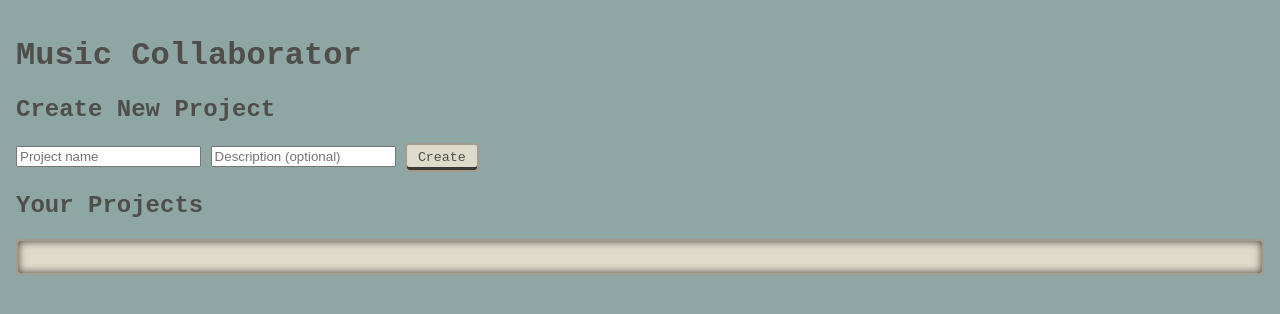
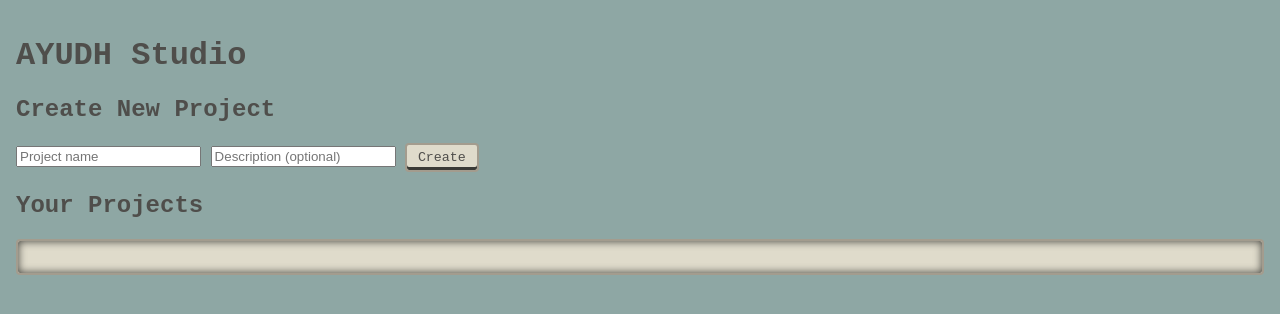
Before and after one commit to shivarro/AYUDHStudio, a website: page public/index.html in a window 1280 px wide. Drawn offline with Linux system fonts and the light colour scheme; no server answers.

Commit message:
Update index.html

```diff
--- a/public/index.html
+++ b/public/index.html
@@ -6,7 +6,7 @@
   <link rel="stylesheet" href="styles.css">
 </head>
 <body>
-  <h1>Music Collaborator</h1>
+  <h1>AYUDH Studio</h1>
 
   <section id="new-project">
     <h2>Create New Project</h2>
```
